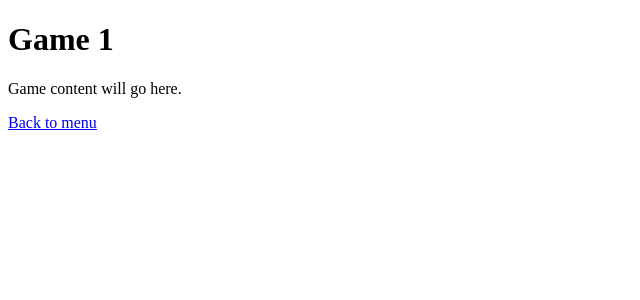
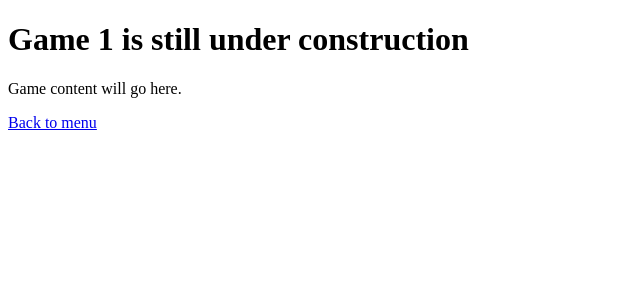
Before and after one commit to floweeb/games_demo, a SvelteKit app: page /game/1 in a window 1280 px wide. Shown: the top 300 px of the page, without its empty margins (0-640 px from the left). Built offline with nearby package versions, Linux system fonts and the light colour scheme.

Commit message:
some rando update to trigger github pages

```diff
--- a/src/routes/game/[id]/+page.svelte
+++ b/src/routes/game/[id]/+page.svelte
@@ -6,7 +6,9 @@
 </script>
 
 <div class="container mx-auto p-4">
-  <h1 class="text-3xl font-bold mb-4">Game {gameId}</h1>
+  <h1 class="text-3xl font-bold mb-4">
+    Game {gameId} is still under construction
+  </h1>
   <p>Game content will go here.</p>
   <a href="{base}/" class="text-blue-500 hover:underline">Back to menu</a>
 </div>
```
